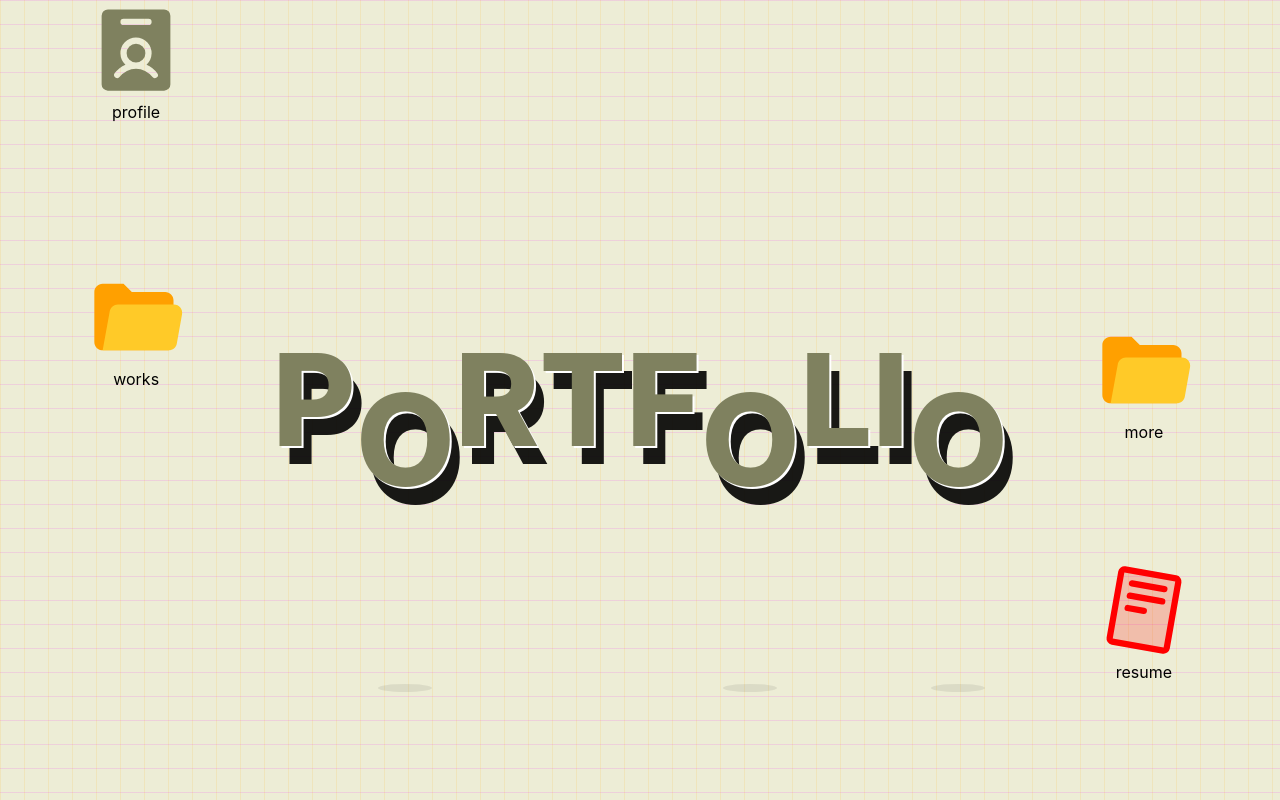
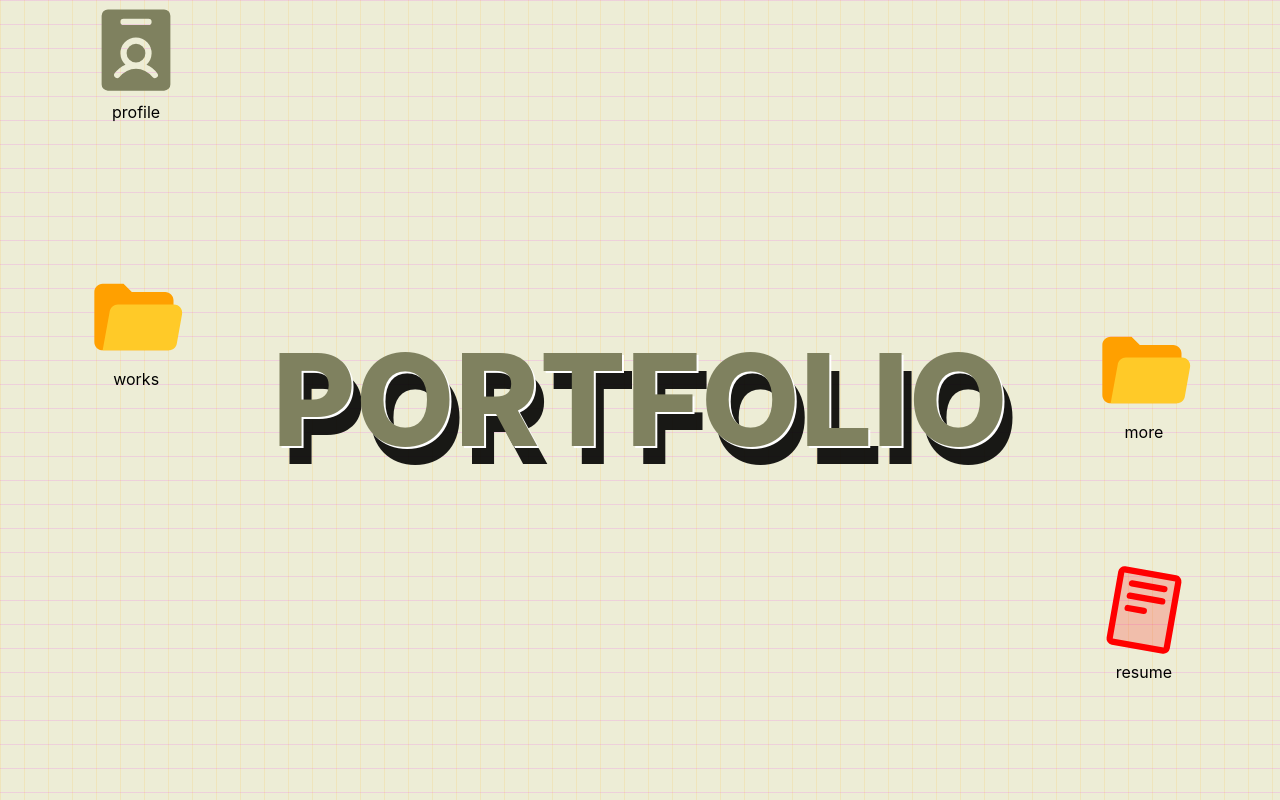
Before and after one commit to himanshuone/himanshu-labs, a React (Vite) app: page / in a window 1280 px wide. Built offline with nearby package versions, Linux system fonts and the light colour scheme.

Commit message:
last changes today

```diff
--- a/src/components/MainText.jsx
+++ b/src/components/MainText.jsx
@@ -1,98 +1,19 @@
-import { useState, useEffect } from "react";
-
-const WORD = ["P", "O", "R", "T", "F", "O", "L", "I", "O"];
-
-const dropAnimation = `
-  @keyframes dropO {
-    0%   { transform: translateY(0); }
-    10%  { transform: translateY(-12px); }
-    100% { transform: translateY(45vh); }
-  }
-  @keyframes bounceO {
-    0%   { transform: translateY(15vh) scaleY(1); }
-    15%  { transform: translateY(25vh) scaleY(0.7) scaleX(1.2); }
-    30%  { transform: translateY(130px) scaleY(1.05); }
-    50%  { transform: translateY(35vh) scaleY(0.88) scaleX(1.1); }
-    65%  { transform: translateY(155px); }
-    80%  { transform: translateY(45vh) scaleY(0.95); }
-    100% { transform: translateY(5vh) scaleY(1) scaleX(1); }
-  }
-  @keyframes shadowAnim {
-    0%   { transform: scaleX(0); opacity: 0; }
-    100% { transform: scaleX(1); opacity: 0.25; }
-  }
-`;
-
 function MainText() {
-  const [started, setStarted] = useState(false);
-
-  useEffect(() => {
-    const t = setTimeout(() => setStarted(true), 400);
-    return () => clearTimeout(t);
-  }, []);
-
-  let oCount = 0;
-
   return (
     <>
-      <style>{dropAnimation}</style>
-      <div className="items-center flex justify-center h-full xl:h-full md:h-full sm:h-full lg:w-3/5">
+      <div className=" items-center flex justify-center h-full xl:h-full md:h-full sm:h-full lg:w-3/5 ">
         <h1
-          className="xl:text-9xl lg:text-8xl md:text-7xl sm:text-6xl text-5xl font-roboto font-extrabold font-stretch-125%
+          className=" xl:text-9xl lg:text-8xl md:text-7xl sm:text-6xl text-5xl  font-roboto font-extrabold font-stretch-125%
   text-[#7F815F] select-none
    [text-shadow:2px_2px_0_#fff,8px_8px_0_rgba(0,0,0,0.9)]
    xl:[text-shadow:2px_2px_0_#fff,10px_18px_0_rgba(0,0,0,0.9)]
    lg:[text-shadow:2px_2px_0_#fff,10px_18px_0_rgba(0,0,0,0.9)]
    md:[text-shadow:2px_2px_0_#fff,10px_10px_0_rgba(0,0,0,0.9)]
    sm:[text-shadow:2px_2px_0_#fff,8px_8px_0_rgba(0,0,0,0.9)]
-            flex items-flex-start"
-          style={{ display: "flex", alignItems: "flex-start" }}
+   "
         >
-          {WORD.map((char, i) => {
-            const isO = char === "O";
-            const oIndex = isO ? oCount++ : -1;
-            const dropDelay = oIndex * 0.18;
-
-            const oStyle = started
-              ? {
-                  animation: `dropO 0.45s cubic-bezier(0.55,0,1,1) ${dropDelay}s forwards,
-                               bounceO 0.6s ease ${dropDelay + 0.45}s forwards`,
-                  transformOrigin: "bottom center",
-                  display: "inline-flex",
-                  flexDirection: "column",
-                  alignItems: "center",
-                  position: "relative",
-                  zIndex: 10,
-                }
-              : {};
-
-            const shadowStyle = started
-              ? {
-                  animation: `shadowAnim 0.2s ease ${dropDelay + 0.45}s forwards`,
-                  opacity: 0,
-                  width: "55%",
-                  height: "8px",
-                  background: "rgba(0,0,0,0.3)",
-                  borderRadius: "50%",
-                  position: "absolute",
-                  bottom: "-188px",
-                }
-              : { display: "none" };
-
-            return (
-              <span
-                key={i}
-                style={
-                  isO
-                    ? { position: "relative", display: "inline-block", ...oStyle }
-                    : {}
-                }
-              >
-                {char}
-                {isO && <span style={shadowStyle} />}
-              </span>
-            );
-          })}
+          {" "}
+          PORTFOLIO
         </h1>
       </div>
     </>
```
Lines whose indentation alone changed are shown as unchanged.
